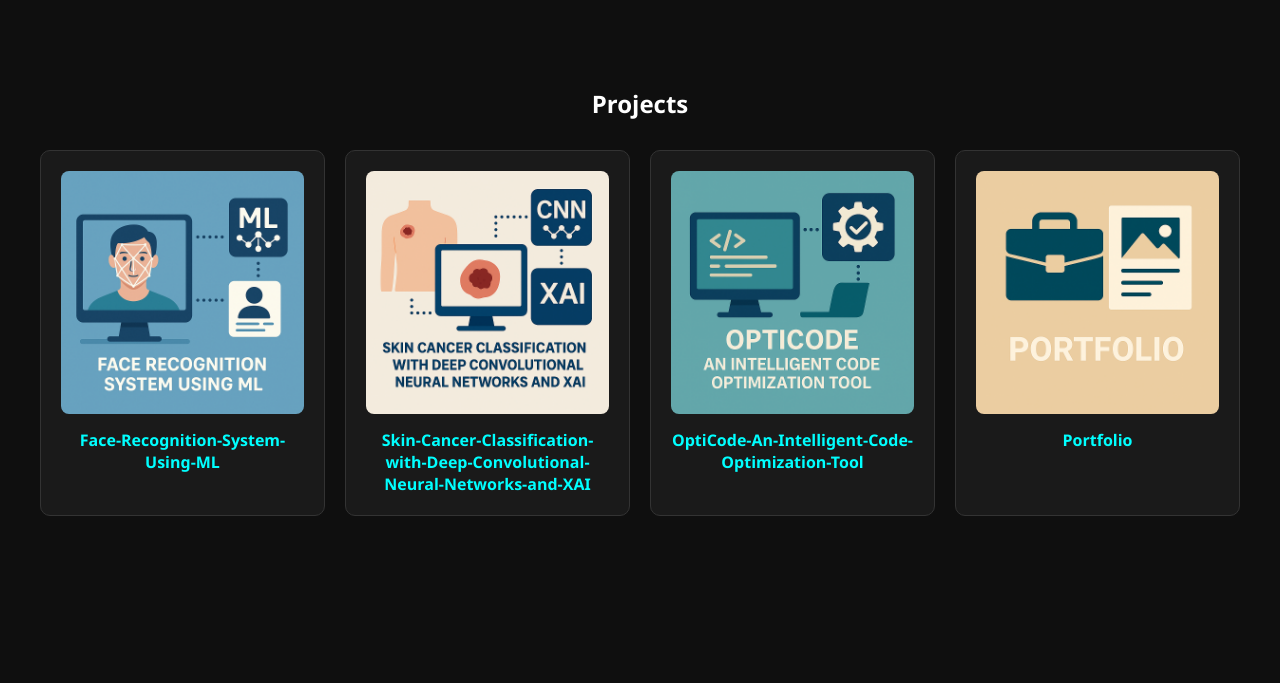
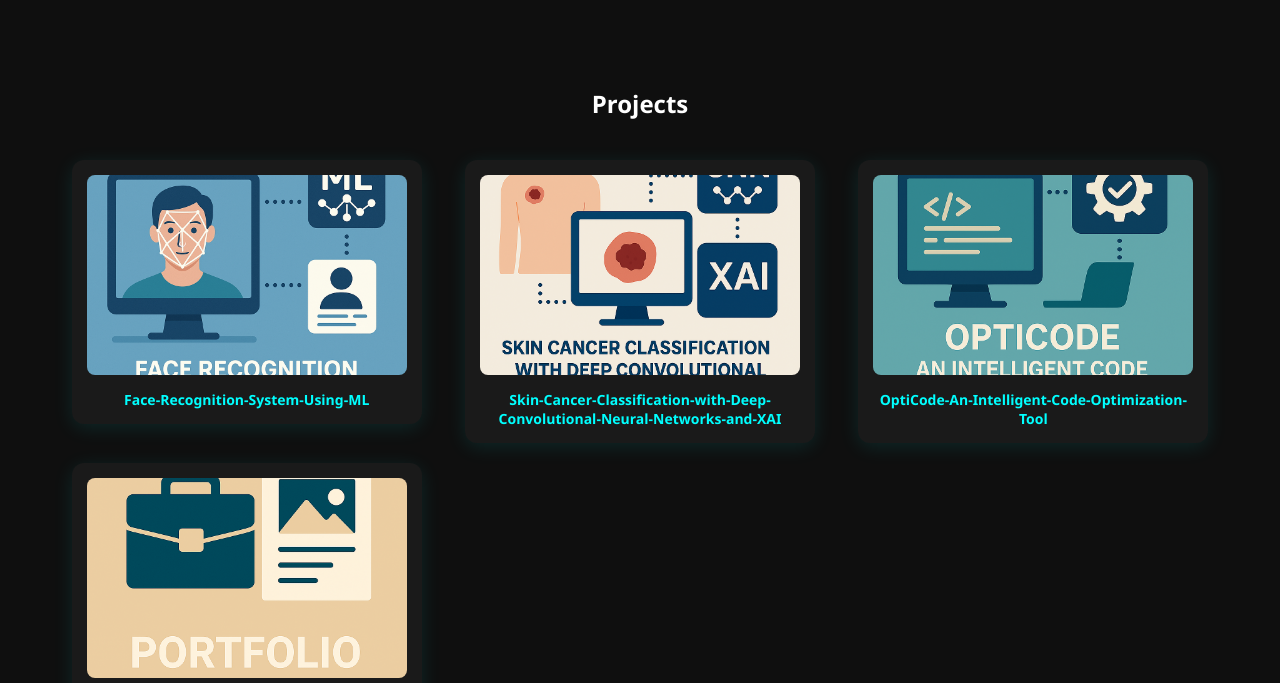
Before and after one commit to JeewanKoranga/portfolio, a plain HTML site: page index.html in a window 1280 px wide. Shown: the part 1710-2393 px from the top of the page. Drawn offline with Linux system fonts and the light colour scheme.

Commit message:
Update style.css

```diff
--- a/style.css
+++ b/style.css
@@ -179,46 +179,72 @@ header {
   font-size: 18px;
   letter-spacing: 2px;
 }
+/* Project Section Wrapper */
+.projects-wrapper {
+  max-width: 1200px;
+  margin: 0 auto;
+  padding: 40px 20px;
+}
 
+/* Projects Grid */
 .projects {
   display: grid;
-  grid-template-columns: repeat(auto-fit, minmax(250px, 1fr));
+  grid-template-columns: repeat(auto-fit, minmax(280px, 1fr));
   gap: 20px;
-  margin-top: 30px;
+  justify-items: center;  /* Center cards in columns */
+  align-items: start;     /* Align card tops */
 }
 
+/* Individual Project Card */
 .project {
-  background: #1a1a1a;
-  padding: 20px;
-  border: 1px solid #333;
-  border-radius: 10px;
-  transition: transform 0.3s;
+  background-color: #1a1a1a;
+  padding: 15px;
+  border-radius: 12px;
+  box-shadow: 0 4px 20px rgba(0, 255, 255, 0.1);
   text-align: center;
+  width: 100%;
+  max-width: 350px;
+  transition: transform 0.3s ease;
 }
 
+/* Hover Effect */
 .project:hover {
-  transform: scale(1.05);
-  background-color: rgb(91, 92, 88);
+  transform: translateY(-5px);
 }
 
+/* Project Image Styling */
 .project img {
   width: 100%;
-  height: auto;
+  height: 200px;
+  object-fit: cover;
   border-radius: 8px;
-  margin-bottom: 10px;
 }
 
+/* Project Title Link */
 .project-link {
-  display: inline-block;
+  display: block;
+  margin-top: 10px;
+  font-size: 14px;
   color: #00ffff;
+  font-weight: 600;
   text-decoration: none;
-  font-weight: bold;
-  font-size: 16px;
-  transition: color 0.3s;
+  word-break: break-word;
+  transition: color 0.3s ease;
 }
 
 .project-link:hover {
-  color: #0099cc;
+  color: #00cccc;
+}
+
+/* Responsive Adjustments */
+@media (max-width: 600px) {
+  .project img {
+    height: 160px;
+  }
+
+  .project-link {
+    font-size: 13px;
+  }
 }
 
 
```
